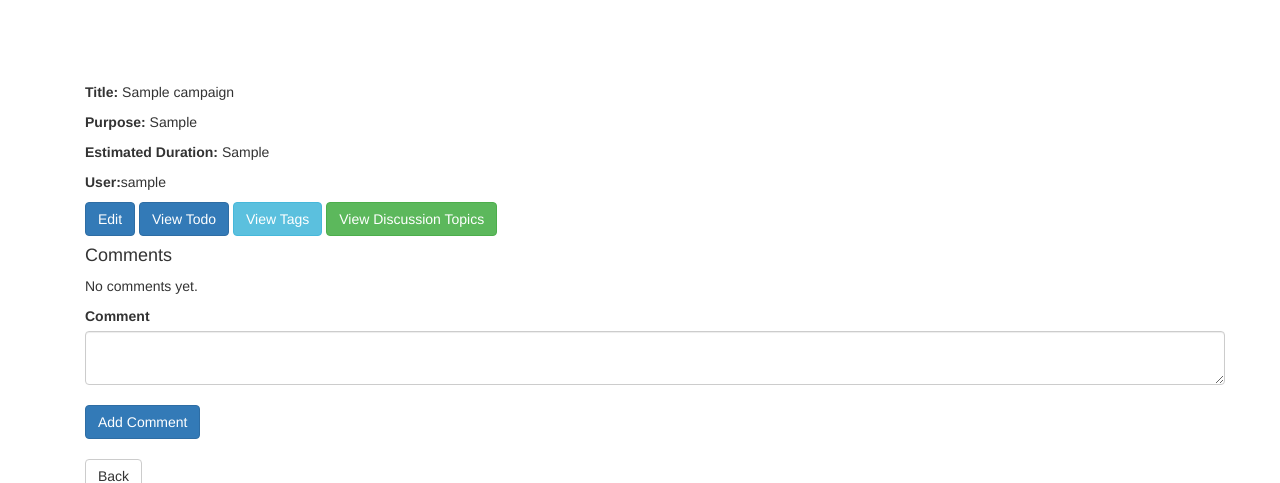
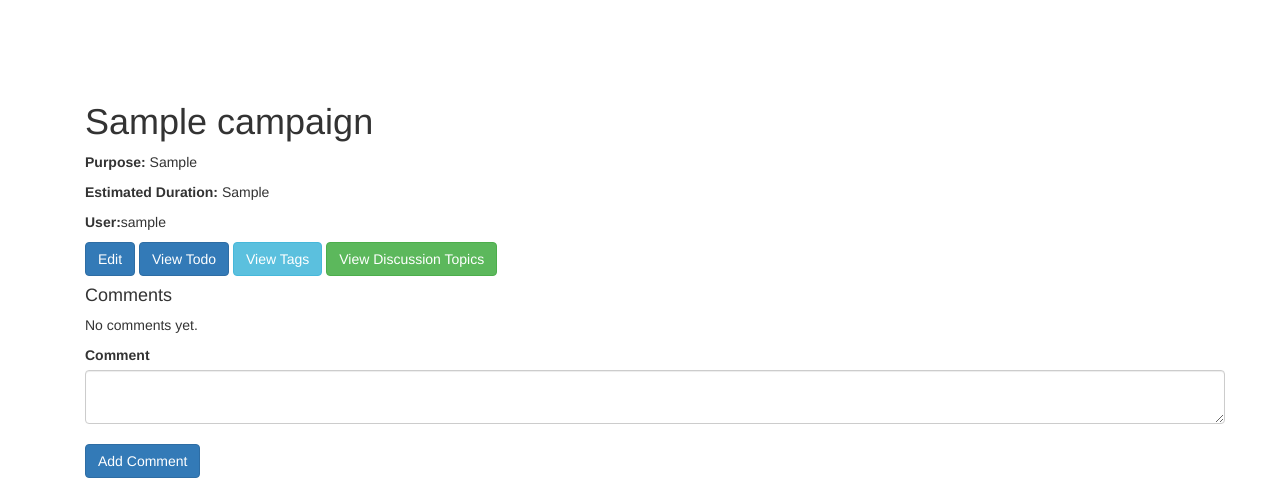
Before and after one commit to zunairaijaz/TestProject, a Rails app: page /campaigns/1 in a window 1280 px wide. Shown: the part 52-535 px from the top of the page. Run offline with Rails 7, Linux system fonts and the light colour scheme; a user stored in the database is signed in; tables that the repository leaves empty hold one stand-in row (values such as "Sample post"); some libraries are stand-ins or nearby versions.

Commit message:
third commit

```diff
--- a/app/views/campaigns/show.html.erb
+++ b/app/views/campaigns/show.html.erb
@@ -10,10 +10,9 @@
 </head>
 <body>
 <div class="container">
-    <p>
-        <strong>Title:</strong>
+    <h1>
         <%= @campaign.title %>
-    </p>
+    </h1>
     <p>
         <strong>Purpose:</strong>
         <%= @campaign.purpose %>
```
